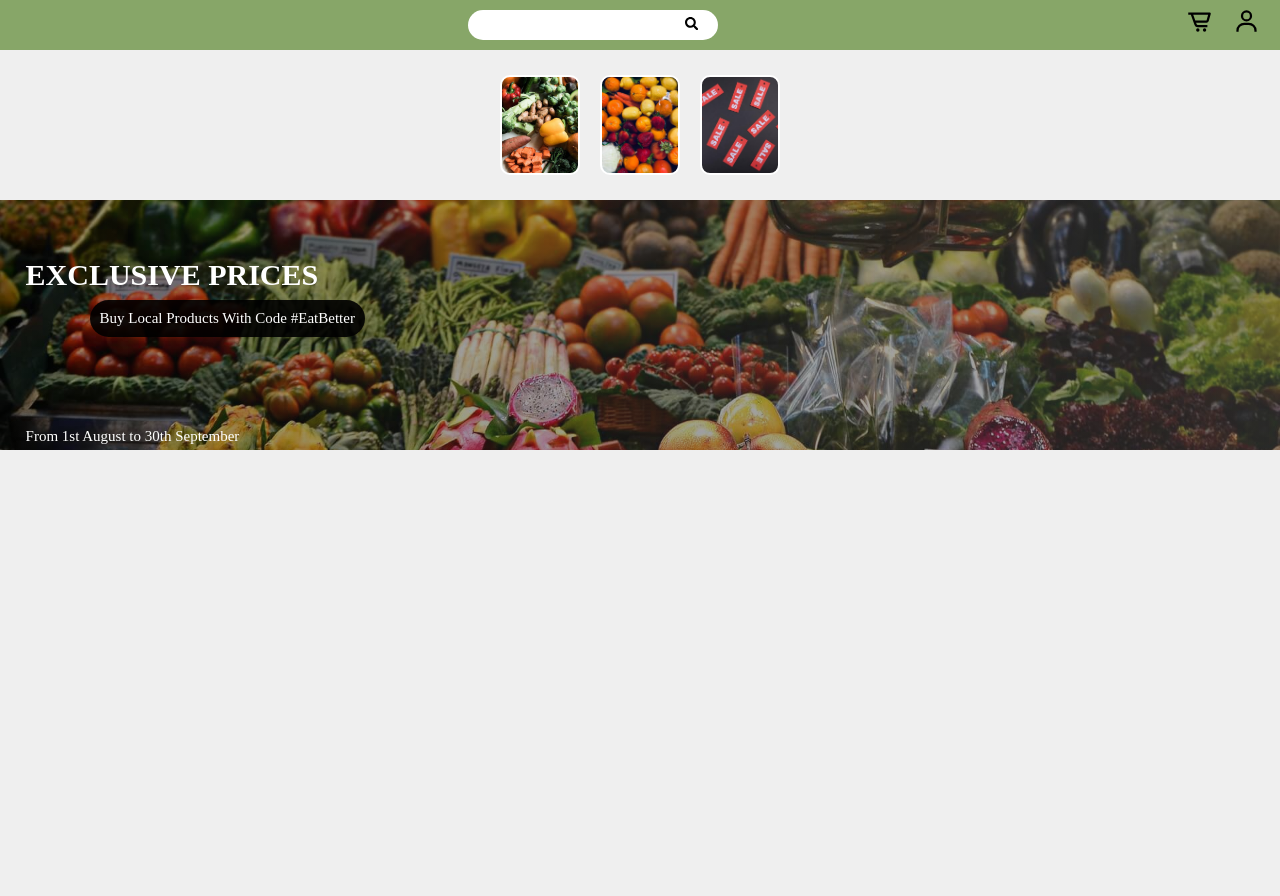
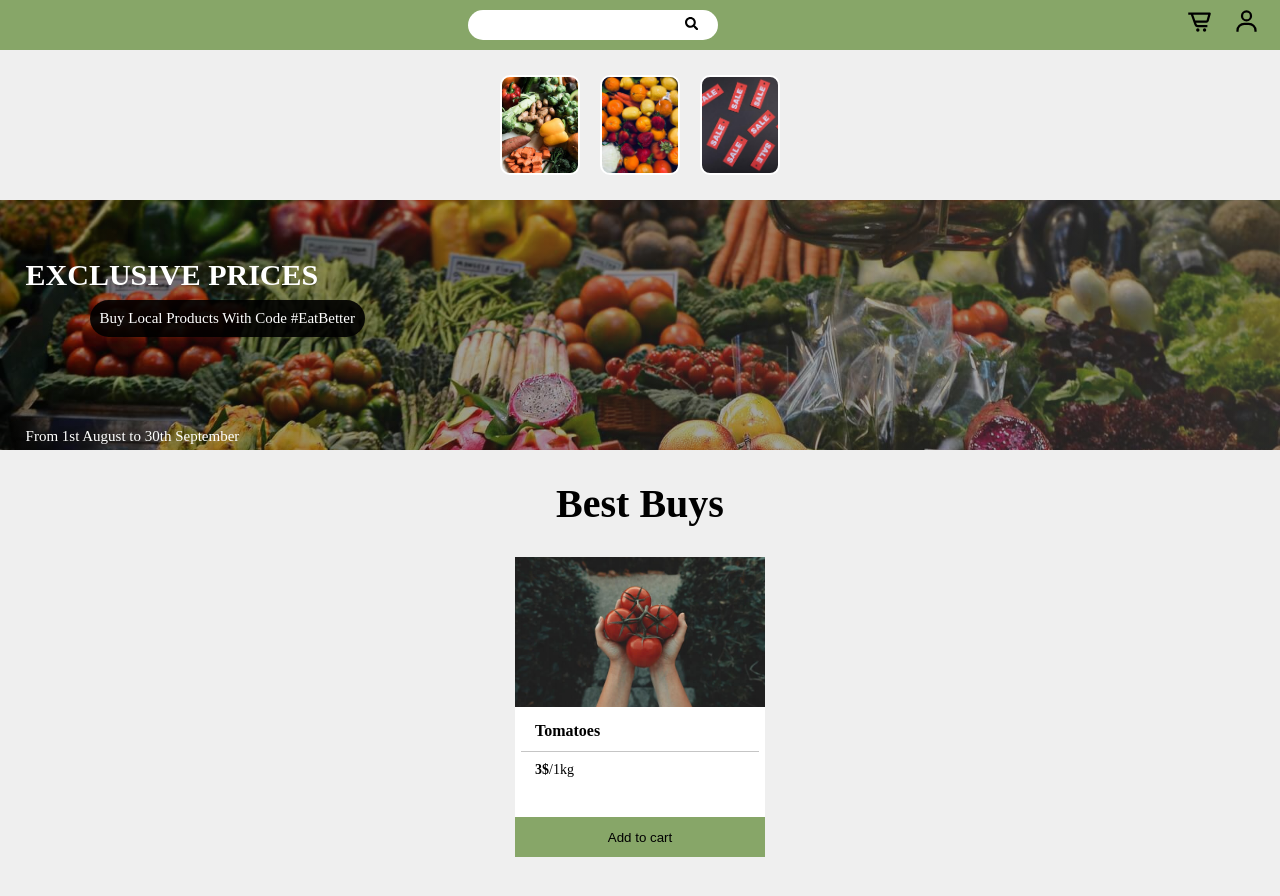
Before and after one commit to Kacper-Arendt/green-world, a React (Create React App) app: page / in a window 1280 px wide. Shown: the top 896 px of the page. Before the commit the page ends 800 px from the top, so only its background shows below. Built offline with nearby package versions, Linux system fonts and the light colour scheme; the HTML template or start-up script is replaced by a standard one.

Commit message:
feat add button

```diff
--- a/package.json
+++ b/package.json
@@ -11,6 +11,7 @@
     "@types/react": "^17.0.16",
     "@types/react-dom": "^17.0.9",
     "@types/styled-components": "^5.1.12",
+    "polished": "^4.1.3",
     "react": "^17.0.2",
     "react-dom": "^17.0.2",
     "react-scripts": "4.0.3",
--- a/src/App.tsx
+++ b/src/App.tsx
@@ -1,6 +1,7 @@
 import React from 'react';
 import styled, {createGlobalStyle} from 'styled-components';
 import { Header } from './components/Components';
+import {BestBuys} from "./components/BestBuys";
 
 const GlobalStyles = createGlobalStyle`
   *,
@@ -17,6 +18,7 @@ const GlobalStyles = createGlobalStyle`
     width: 100%;
     height: 100%;
     background: var(--color-background);
+    height: 400vh;
   }
 
   :root {
@@ -35,6 +37,7 @@ function App() {
             <GlobalStyles/>
             <Wrapper>
                 <Header />
+                <BestBuys />
             </Wrapper>
         </>
     );
--- /dev/null
+++ b/src/components/BestBuys.tsx
@@ -0,0 +1,94 @@
+import styled from 'styled-components';
+import {tomatoes} from '../images/images';
+
+const Wrapper = styled.div`
+  display: flex;
+  flex-direction: column;
+  align-items: center;
+  margin-top: 3rem;
+  row-gap: 3rem;
+
+  h2 {
+    color: black;
+    font-size: 4rem;
+  }
+`
+
+
+const TopItems = styled.div`
+  width: 25rem;
+  height: 30rem;
+
+  background-color: white;
+`
+
+const Item = styled.div`
+  width: 100%;
+  height: 100%;
+  display: flex;
+  flex-direction: column;
+  align-items: center;
+
+  div {
+    background-color: #fff;
+  }
+
+  img {
+    width: 100%;
+    height: 50%;
+    object-fit: cover;
+  }
+
+  h3 {
+    font-size: 1.6rem;
+    justify-self: center;
+    place-self: start;
+    margin: 1.5rem 2rem 1rem;
+  }
+
+  p {
+    place-self: start;
+    font-size: 1.4rem;
+    margin: 1rem 2rem;
+
+    span {
+      font-weight: bold;
+    }
+  }
+`
+
+const Button = styled.button`
+  width: 100%;
+  height: 4rem;
+  background-color: var(--color-primary);
+  margin-top: auto;
+  border: none;
+
+
+  :hover{
+
+  }
+`
+
+const Line = styled.div`
+  width: 95%;
+  height: .2rem;
+  border-bottom: 1px solid #C5C5C5;
+`
+
+export const BestBuys = () => {
+    return (
+        <Wrapper>
+            <h2>Best Buys</h2>
+            <TopItems>
+                <Item>
+                    <img src={tomatoes} alt=""/>
+                    <h3>Tomatoes</h3>
+                    <Line/>
+                    <p><span>3$</span>/1kg</p>
+                    <Button>Add to cart</Button>
+                </Item>
+            </TopItems>
+        </Wrapper>
+    )
+}
--- a/src/components/Header/Header.tsx
+++ b/src/components/Header/Header.tsx
@@ -8,8 +8,7 @@ import {Image} from "./Image";
 const StyledHeader = styled.div`
   display: flex;
   flex-direction: column;
-  height: 100vh;
-  min-height: 50rem;
+  min-height: 30rem;
 `
 
 const Bar = styled.div`
@@ -41,7 +40,7 @@ export const Header = () => {
                 </Icons>
             </Bar>
             <Categories/>
-            <Image />
+            <Image/>
         </StyledHeader>
     )
 }
--- a/src/images/images.ts
+++ b/src/images/images.ts
@@ -2,6 +2,6 @@ import main from './main.jpg'
 import vegetables from './vegetables.jpg'
 import fruits from './fruits.jpg'
 import sale from './sale.jpg'
+import tomatoes from './tomatoes.jpg'
 
-
-export {main, sale, vegetables, fruits}
+export {main, sale, vegetables, fruits, tomatoes}
```
Also changed, not shown: src/images/tomatoes.jpg (added), 1 other file (tests, documents, lock files or other folders).
